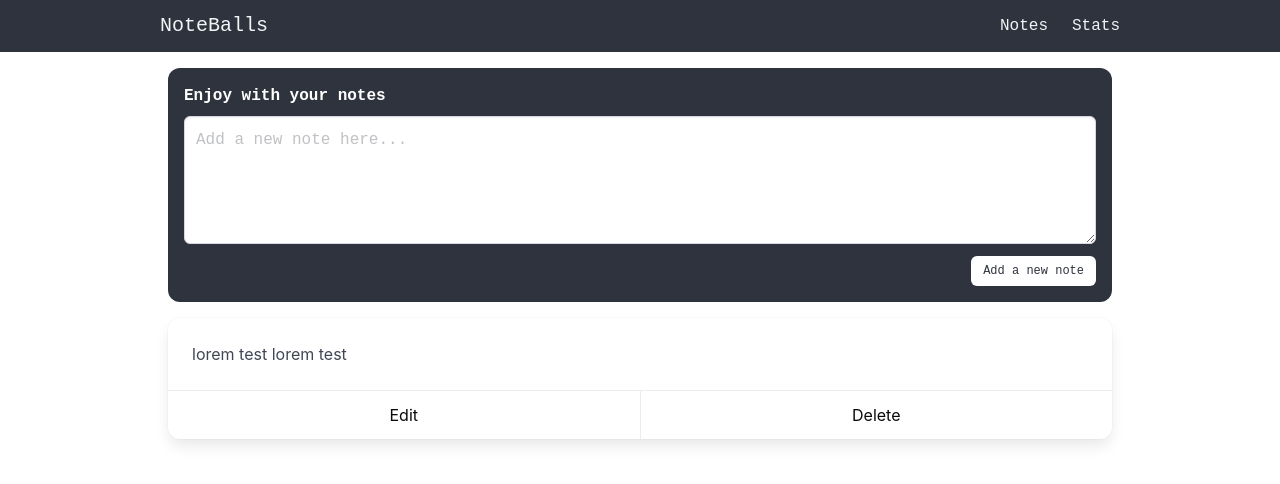
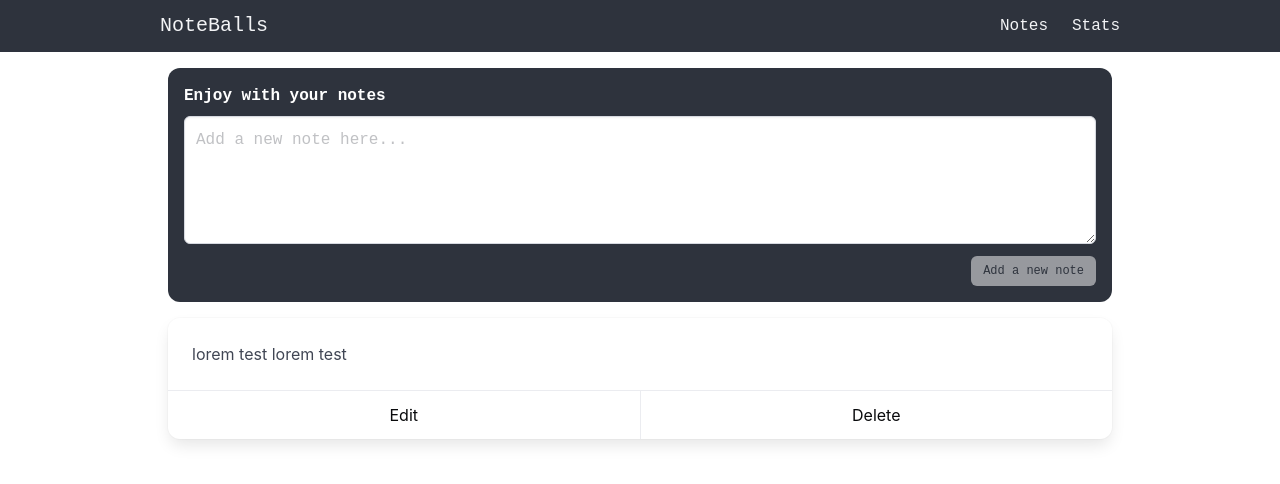
Before and after one commit to rmoongit/note-balls, a Vue app: page /#/ in a window 1280 px wide. Shown: the top 484 px of the page. Built offline with nearby package versions, Linux system fonts and the light colour scheme; the HTML template or start-up script is replaced by a standard one.

Commit message:
fix: modified NoteItem

```diff
--- a/src/components/TextField.vue
+++ b/src/components/NoteField.vue
@@ -1,5 +1,5 @@
 <template>
-    <div class="card-field p-4 has-background-dark mb-4">
+    <div class="note-field p-4 has-background-dark mb-4">
         <div class="field">
             <label class="label has-text-white is-family-code">Enjoy with your notes</label>
             <div class="control">
@@ -16,6 +16,7 @@
             <div class="control">
                 <button
                     class="button is-link has-background-white has-text-dark is-size-7 is-family-code"
+                    :disabled="!textValue"
                     @click.prevent="addNewNote"
                 >
                     Add a new note
@@ -43,7 +44,7 @@ const addNewNote = () => {
 </script>
 
 <style scoped>
-.card-field {
+.note-field {
     border-radius: 0.75rem;
 }
 
--- a/src/components/CardItem.vue
+++ b/src/components/NoteItem.vue
@@ -1,5 +1,5 @@
 <template>
-    <div v-for="note in notes" :key="note.id" class="card">
+    <div class="card">
         <div class="card-content">
             <div class="content">
                 {{ note.text }}
@@ -16,8 +16,9 @@
 import { defineProps } from 'vue';
 
 defineProps({
-    notes: {
+    note: {
         type: Object,
+        required: true,
         default: () => ({}),
     },
 });
--- a/src/views/NotesView.vue
+++ b/src/views/NotesView.vue
@@ -1,13 +1,13 @@
 <template>
     <div class="main">
-        <TextField @text-value="handleTextValue" @add-new-note="handleAddNote" />
-        <CardItem :notes="notes" />
+        <NoteField @text-value="handleTextValue" @add-new-note="handleAddNote" />
+        <NoteItem v-for="note in notes" :key="note.id" :note="note" />
     </div>
 </template>
 
 <script setup>
-import TextField from '@/components/TextField.vue';
-import CardItem from '@/components/CardItem.vue';
+import NoteField from '@/components/NoteField.vue';
+import NoteItem from '@/components/NoteItem.vue';
 
 import { ref } from 'vue';
 
@@ -32,8 +32,6 @@ const handleAddNote = () => {
         text: textValue.value,
     };
 
-    console.log(createNote);
-
     notes.value.unshift(createNote);
 };
 </script>
```
